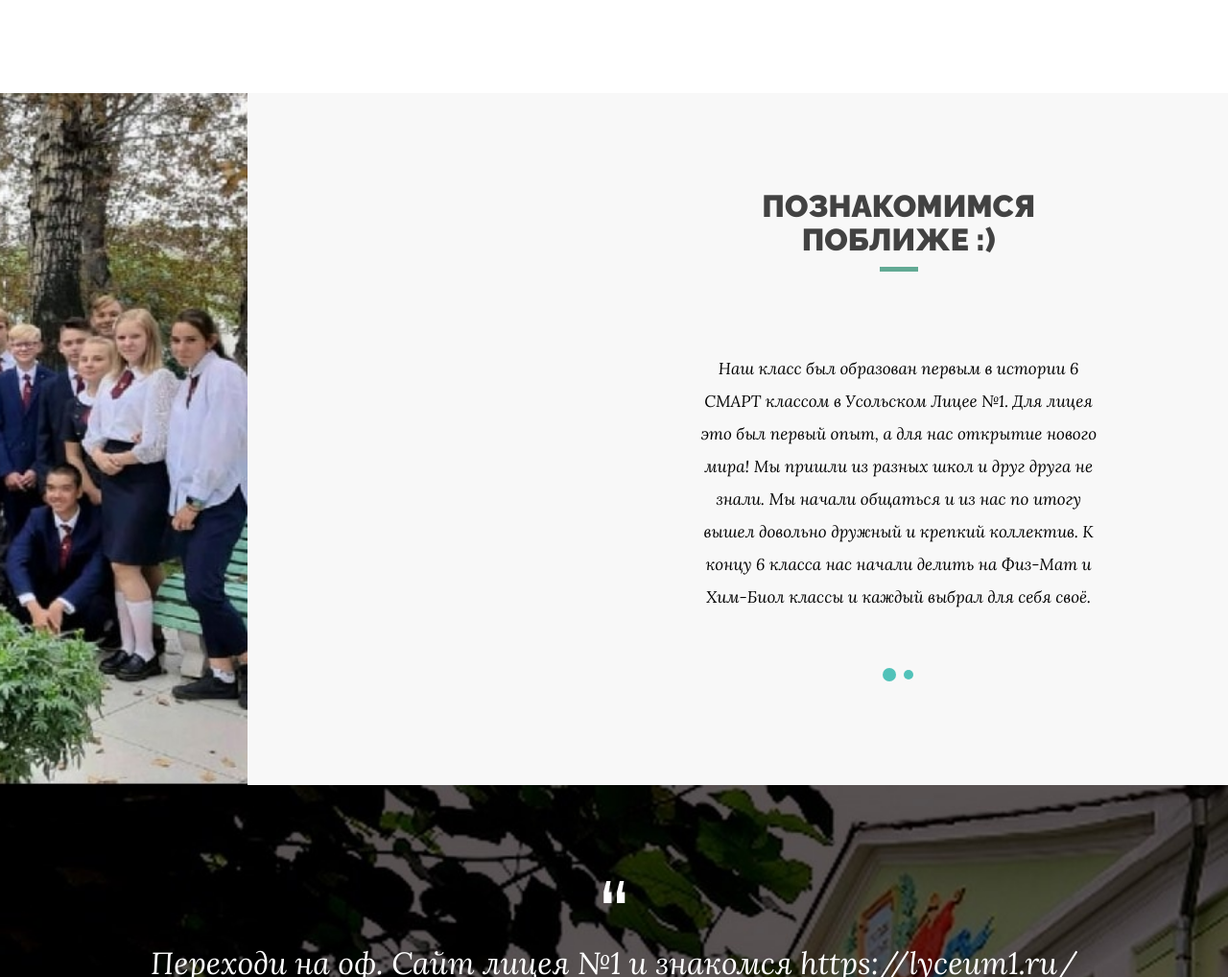
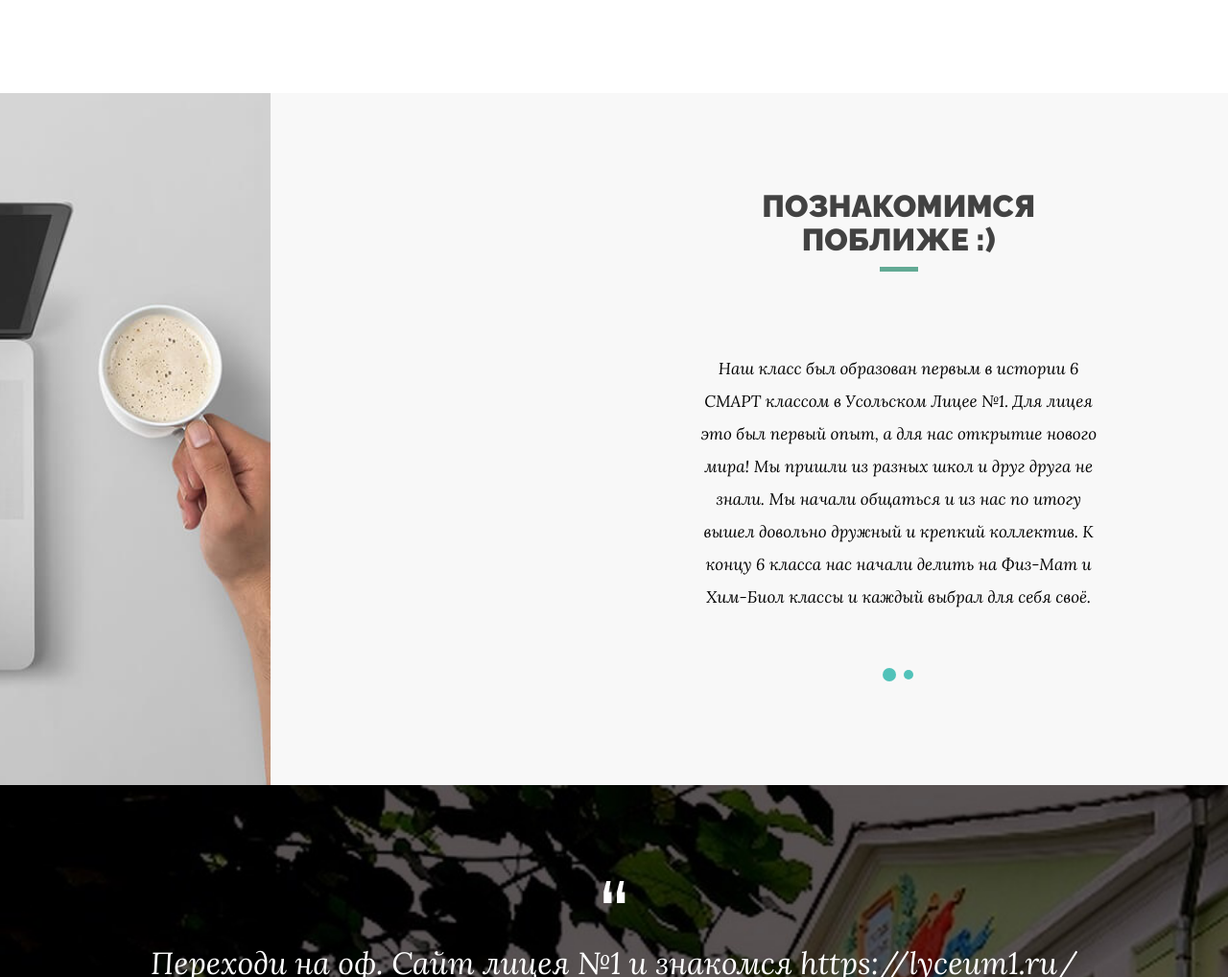
Before and after one commit to fridexcom/licey.FM.class, a plain HTML site: page index.html in a window 1280 px wide. Shown: the part 2070-3088 px from the top of the page at 96% size. Drawn offline with nearby package versions, Linux system fonts and the light colour scheme.

Commit message:
Update style.css

```diff
--- a/assets/css/style.css
+++ b/assets/css/style.css
@@ -402,7 +402,7 @@ section{
 	line-height: 200%;
 }
 .expert .bg-img{
-	background-image: url(../images/HNCaHWWXbHo.jpg);
+	background-image: url(../images/2.jpg);
 	background-position-x: 200%;
 	height: 120%;
 }
```
